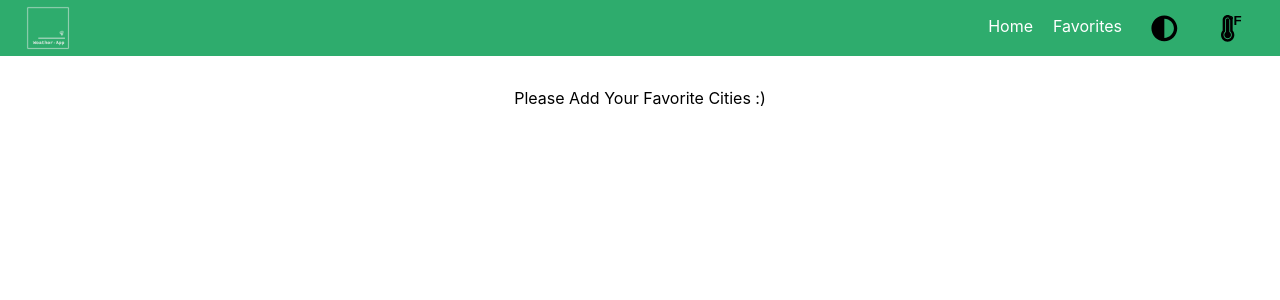
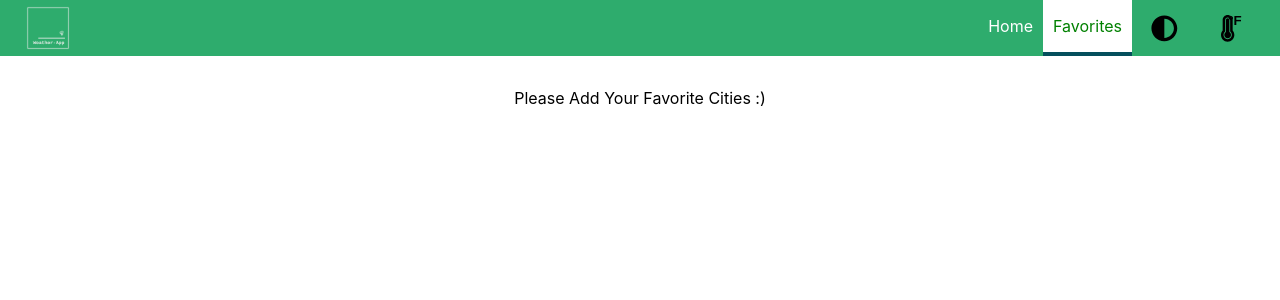
Before and after one commit to dimor/Dima-Maximovski-17-09-2020, a React (Create React App) app: page /favorites in a window 1280 px wide. Shown: the top 300 px of the page. Built offline with nearby package versions, Linux system fonts and the light colour scheme.

Commit message:
final fix

```diff
--- a/src/App.js
+++ b/src/App.js
@@ -2,19 +2,19 @@ import React from 'react';
 import Layout from './containers/Layout/Layout';
 import Home from './containers/Home/Home';
 import Favorites from './containers/Favorites/Favorites';
-import { BrowserRouter, HashRouter, Route, Switch } from 'react-router-dom';
+import { BrowserRouter, Route, Switch } from 'react-router-dom';
 
 function App() {
   return (
     <div>
+      < BrowserRouter basename={process.env.PUBLIC_URL} >
       <Layout>
-      < BrowserRouter basename={process.env.PUBLIC_URL}>
         <Switch>
           <Route path="/" component={Home} exact />
-          <Route path="/favorites" component={Favorites} exact/>
+          <Route path="/favorites" component={Favorites}/>
         </Switch>
+      </Layout>
         </BrowserRouter>
-      </Layout>
 
     </div>
   );
--- a/src/components/Navigation/NavigationItems/NavigationItem/NavigationItem.js
+++ b/src/components/Navigation/NavigationItems/NavigationItem/NavigationItem.js
@@ -1,22 +1,20 @@
 import React from 'react';
 import classes from './NavigationItem.module.css';
-import { NavLink ,withRouter } from 'react-router-dom';
+import { NavLink  } from 'react-router-dom';
 
 
 
 const navigationItem = (props) => {
 
-    const handleClick=(link)=>{
-        props.history.push(link);
-    }
+
 
     return(
     <li className={classes.NavigationItem}>
-        <p
-            onClick={()=>handleClick(props.link)}
+        <NavLink
+            to={props.link}
             exact={props.exact}
-            activeClassName={classes.active}>{props.children}</p>
+            activeClassName={classes.active}>{props.children}</NavLink>
     </li>
 )};
 
-export default withRouter(navigationItem);
+export default navigationItem;
--- a/src/components/Navigation/NavigationItems/NavigationItem/NavigationItem.module.css
+++ b/src/components/Navigation/NavigationItems/NavigationItem/NavigationItem.module.css
@@ -8,7 +8,7 @@
 
     }
 
-    .NavigationItem p{
+    .NavigationItem a{
         color:green;
         text-decoration:none;
         width: 100%;
@@ -17,9 +17,9 @@
 
     }
 
-    .NavigationItem p:hover,
-    .NavigationItem p:active,
-    .NavigationItem p.active{
+    .NavigationItem a:hover,
+    .NavigationItem a:active,
+    .NavigationItem a.active{
 
     color:green;
 
@@ -37,7 +37,7 @@
 
         }
 
-        .NavigationItem p{
+        .NavigationItem a{
             color:white;
             height: 100%;
             padding:16px 10px;
@@ -46,9 +46,9 @@
 
         }
 
-        .NavigationItem p:hover,
-        .NavigationItem p:active{
-
+        .NavigationItem a:hover,
+        .NavigationItem a:active,
+        .NavigationItem a.active{
         background-color:white;
         border-bottom:4px solid rgb(5, 79, 92);
         color:green;
--- a/src/components/Navigation/NavigationItems/NavigationItems.js
+++ b/src/components/Navigation/NavigationItems/NavigationItems.js
@@ -10,8 +10,8 @@ const navigationItems = (props) => (
 
 
         <ul className={classes.NavigationItems} onClick={props.clicked}>
-            <NavigationItem link={`/`} exact>Home</NavigationItem>
-            <NavigationItem link={`/favorites`} >Favorites</NavigationItem>
+            <NavigationItem link={`/`} exact >Home</NavigationItem>
+            <NavigationItem link={'/favorites'} >Favorites</NavigationItem>
             <div className={classes.set}>
                 <button onClick={props.darkclicked}>
                     <FontAwesomeIcon  className={classes.Settings}
--- a/src/constants.js
+++ b/src/constants.js
@@ -1,4 +1,4 @@
-export const API = 'kYnA9UxrrwysLX6ek68bp6JkndzajOG6';
+export const API = 'rkN7AEFKWpgG9famdMIBe8DA9CHYYAHj';
 
 
 let location_id = sessionStorage.getItem('location_id')
```
Also changed, not shown: 1 other file (tests, documents, lock files or other folders).
